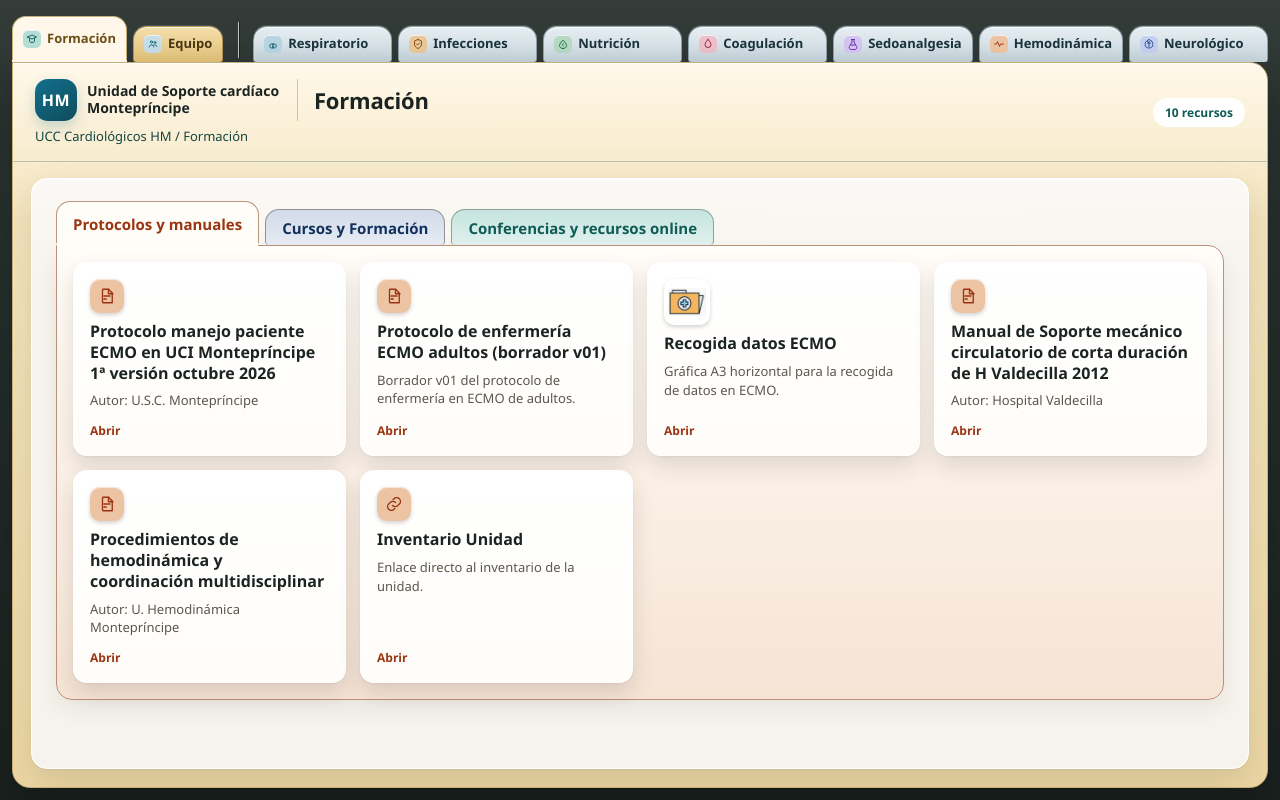
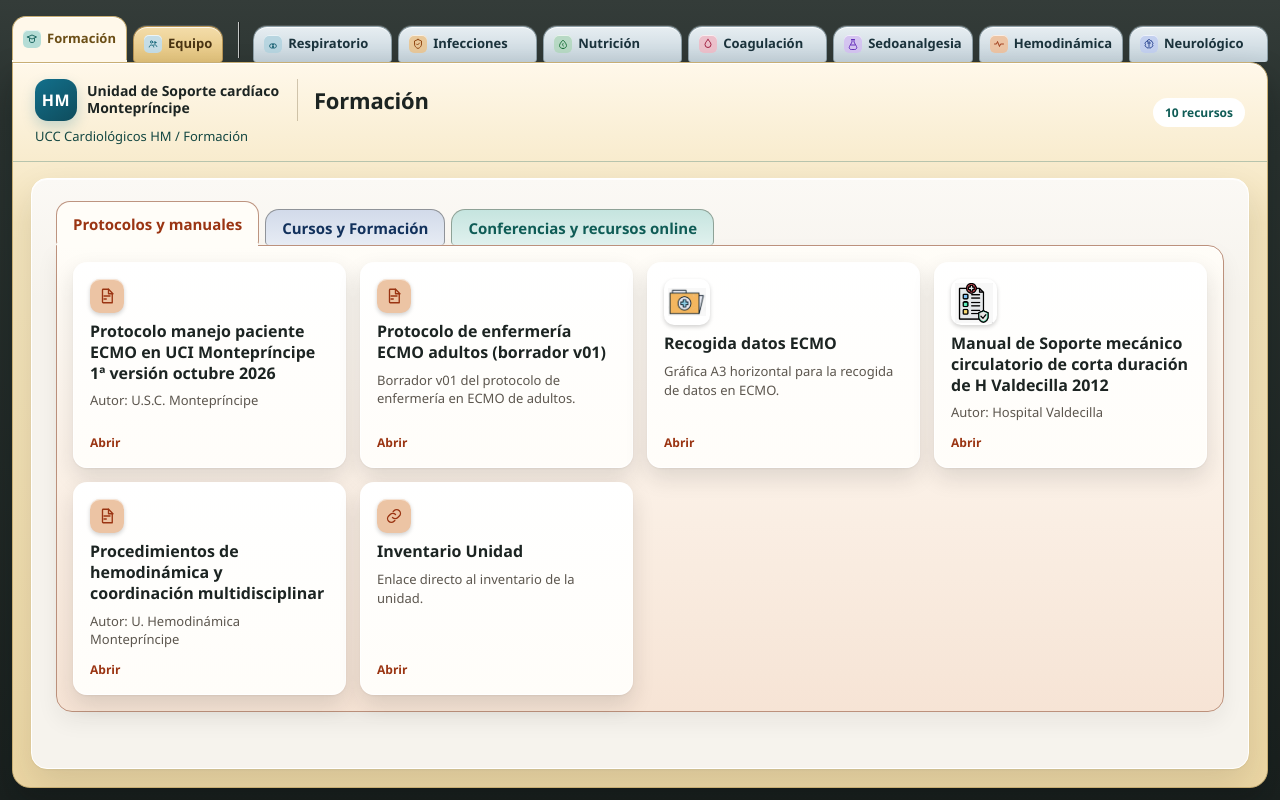
Before and after one commit to jrodagu-star/UCCC, a plain HTML site: page app/index.html in a window 1280 px wide. Drawn offline with Linux system fonts and the light colour scheme.

Commit message:
Añade el icono del Manual de Soporte mecánico.
Usa el icono aportado en Protocolos y manuales.

Co-authored-by: jrodagu-star <jrodagu-star@users.noreply.github.com>

```diff
--- a/app/app.js
+++ b/app/app.js
@@ -460,6 +460,7 @@ const SECTIONS = [
         group: 'protocolos',
         title: 'Manual de Soporte mecánico circulatorio de corta duración de H Valdecilla 2012',
         description: 'Autor: Hospital Valdecilla',
+        icon: '../assets/formacion/valdecilla/icono-manual-soporte-mecanico.png',
         parts: [
           {
             id: 'documento',
--- a/app/index.html
+++ b/app/index.html
@@ -52,6 +52,6 @@
       <div class="viewer" id="viewer"></div>
     </main>
   </div>
-  <script src="app.js?v=20261115a"></script>
+  <script src="app.js?v=20261115b"></script>
 </body>
 </html>
```
Also changed, not shown: assets/formacion/valdecilla/icono-manual-soporte-mecanico.png (added).
